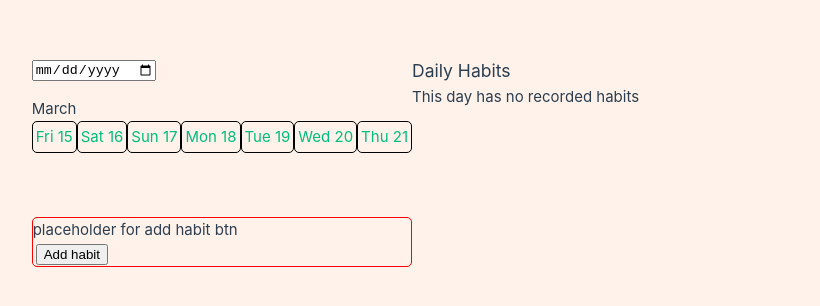
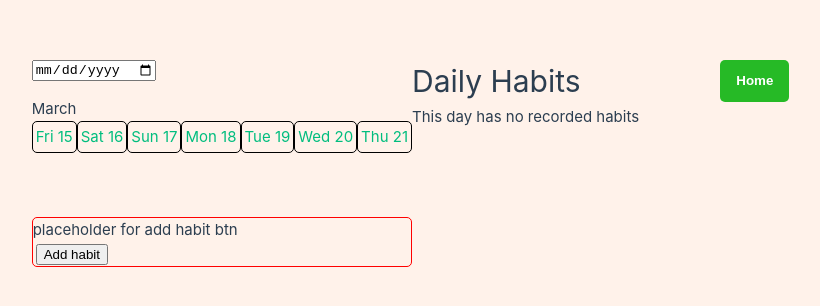
Before and after one commit to KarolisGaiv/habit-tracker, a Vue app: page /day/2024-03-15 in a window 1280 px wide. Shown: the part 238-544 px from the top of the page, without its empty margins (228-1048 px from the left). Built offline with nearby package versions, Linux system fonts and the light colour scheme.

Commit message:
add home btn in day view

```diff
--- a/src/router/index.js
+++ b/src/router/index.js
@@ -8,7 +8,7 @@ const router = createRouter({
   routes: [
     {
       path: '/',
-      name: 'Dahsboard',
+      name: 'Dashboard',
       component: DashboardView
     },
     {
--- a/src/views/DayDetails/DayDetails.vue
+++ b/src/views/DayDetails/DayDetails.vue
@@ -1,5 +1,6 @@
 <script setup>
 import { ref, watchEffect } from 'vue';
+import { RouterLink } from 'vue-router';
 import storageUtility from '../../utils/storageUtility';
 import HabitCard from './HabitCard.vue';
 
@@ -27,7 +28,9 @@ watchEffect(() => {
 
 <template>
   <main class="day-container">
-    <h3>Daily Habits</h3>
+    <div class="day-header"><h1>Daily Habits</h1>
+      <RouterLink :to="{name: 'Dashboard'}"><button type='button' class='home-btn'>Home</button></RouterLink>
+    </div>
     <div v-if="recordedDayHabits.length > 0" class="habits-wrapper">
       <ul>
         <HabitCard
@@ -56,6 +59,32 @@ main {
   flex-direction: column;
 }
 
+.day-header {
+  display: flex;
+  justify-content: space-between;
+}
+
+.home-btn {
+  background-color: rgb(38, 186, 38);
+  color: white;
+  font-weight: bold;
+  cursor: pointer;
+  transition:
+    background-color 0.3s ease,
+    border-color 0.3s ease;
+  outline: none;
+  padding: 0 1rem;
+  border-radius: 5px;
+  border: none;
+  height: 100%;
+}
+
+.home-btn:focus,
+.home-btn:hover {
+  background-color: rgb(28, 125, 28);
+}
+
+
 .habits-wrapper {
   margin: 1rem 0;
 }
```
